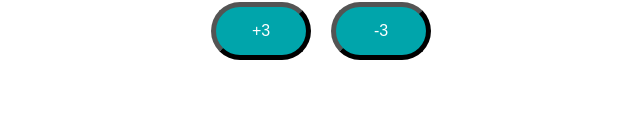
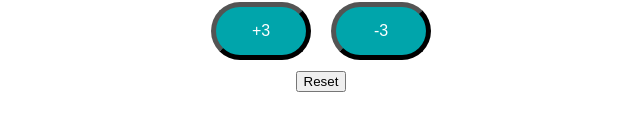
Before and after one commit to Hyeyeon-Ko/todo-frontend, a React (Create React App) app: page / in a window 1280 px wide. Shown: the part 385-516 px from the top of the page, without its empty margins (319-959 px from the left). Built offline with nearby package versions, Linux system fonts and the light colour scheme.

Commit message:
ResetButton 추가

```diff
--- a/src/components/counter/Counter.jsx
+++ b/src/components/counter/Counter.jsx
@@ -1,6 +1,6 @@
 import './Counter.css'
 import {useState} from "react";
-import CounterButton from './CounterButton';
+import CounterButton from './CounterButton.jsx';
 
 export default function Counter(){
 
@@ -10,12 +10,17 @@ export default function Counter(){
         setCount(count + by)
     }
 
+    function resetCounter(){
+        setCount(0);
+    }
+
     return (
         <>
             <span className="totalCount">{count}</span>
             <CounterButton by={1} incrementMethod={incrementCounterFunction}/>
             <CounterButton by={2} incrementMethod={incrementCounterFunction}/>
             <CounterButton by={3} incrementMethod={incrementCounterFunction}/>
+            <button className="resetButton" onClick={resetCounter}>Reset</button>
         </>
 
     )
```
